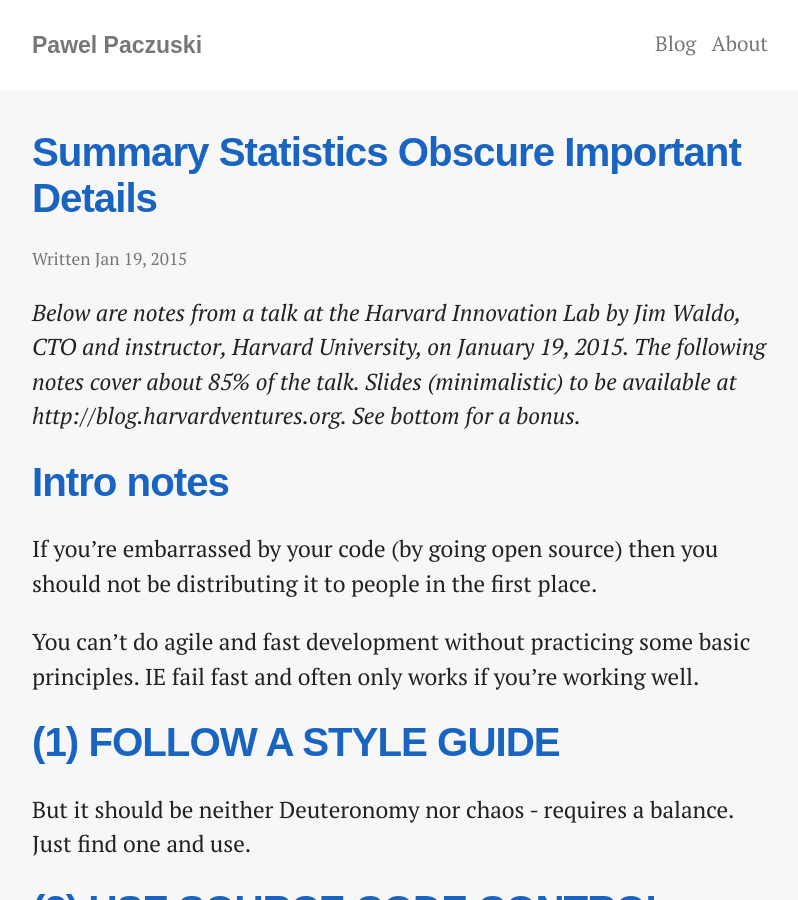
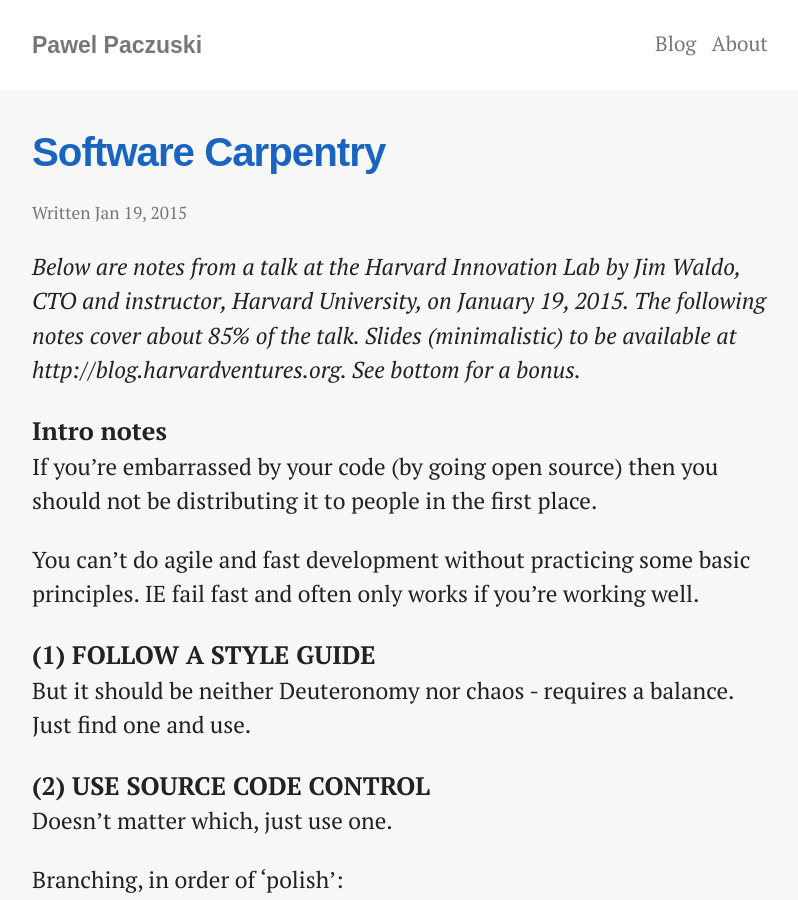
Before and after one commit to pavopax/pavopax.github.io, a Jekyll site: the page built from _posts/2015-01-19-software-carpentry.md, in a window 1280 px wide and 900 px high. Shown: the whole window, without its empty margins (240-1038 px from the left). Built offline with Jekyll 4.4.1, drawn with Linux system fonts in a browser that asks for light colours; nearby versions of some CDN libraries; library files that are not in the unit come from our copies.

Commit message:
smaller headings

```diff
--- a/_posts/2015-01-19-software-carpentry.md
+++ b/_posts/2015-01-19-software-carpentry.md
@@ -1,21 +1,21 @@
 ---
 layout: post
-title: "Summary Statistics Obscure Important Details"
+title: "Software Carpentry"
 description: ""
 categories:
 ---
 
 <i>Below are notes from a talk at the Harvard Innovation Lab by Jim Waldo, CTO and instructor, Harvard University, on January 19, 2015. The following notes cover about 85% of the talk. Slides (minimalistic) to be available at http://blog.harvardventures.org. See bottom for a bonus.</i>
 
-## Intro notes
+### Intro notes
 If you're embarrassed by your code (by going open source) then you should not be distributing it to people in the first place.
 
 You can't do agile and fast development without practicing some basic principles. IE fail fast and often only works if you're working well.
 
-## (1) FOLLOW A STYLE GUIDE
+### (1) FOLLOW A STYLE GUIDE
 But it should be neither Deuteronomy nor chaos - requires a balance. Just find one and use.
 
-## (2) USE SOURCE CODE CONTROL
+### (2) USE SOURCE CODE CONTROL
 Doesn't matter which, just use one.
 
 Branching, in order of 'polish':
@@ -40,14 +40,14 @@ You should merge:
 
 [definition: unit test tests small code chunks]
 
-## (3) Documentation
+### (3) Documentation
 Good documentations makes it seems like software is easy to use.
 
 What the code is actually doing is not too important. Instead, document interface between objects/functions, the implementation, and the design.
 
 Have a *dev log*: keep a text file open as you develop and take notes on what/why/how. This will be useful when debugging. Back in the day engineers wrote logs in actual notebooks.
 
-## MISC
+### MISC
 (4) Track Bugs
 Some stats claim 10-20 bugs per 1k code-lines. Microsoft claims 1 bug per 2k lines ['still a **** load of bugs'].
 
@@ -64,7 +64,7 @@ Reproducibility is important (make it automated).
 Use an IDE - which should implement many of the above practices out of the box.
 
 
-## NOTES
+### NOTES
 Good design comes from good designers. Good designers produce good design. They often learn from other good designers (cf. Fred Brooks, The Design of Design. See, e.g. ["seek knowledgeable criticism."](http://www.wired.com/2010/07/ff_fred_brooks/).
 
 Audience question on hiring good devs. Three things to do:
@@ -74,7 +74,7 @@ Audience question on hiring good devs. Three things to do:
 
 Documentation, and code, is like literature. We speak of 'writing code.'
 
-## Bonus: two things of which there two types
+### Bonus: two things of which there two types
 there exist two types of code:
 * code that is tested
 * code that doesn't work
```
